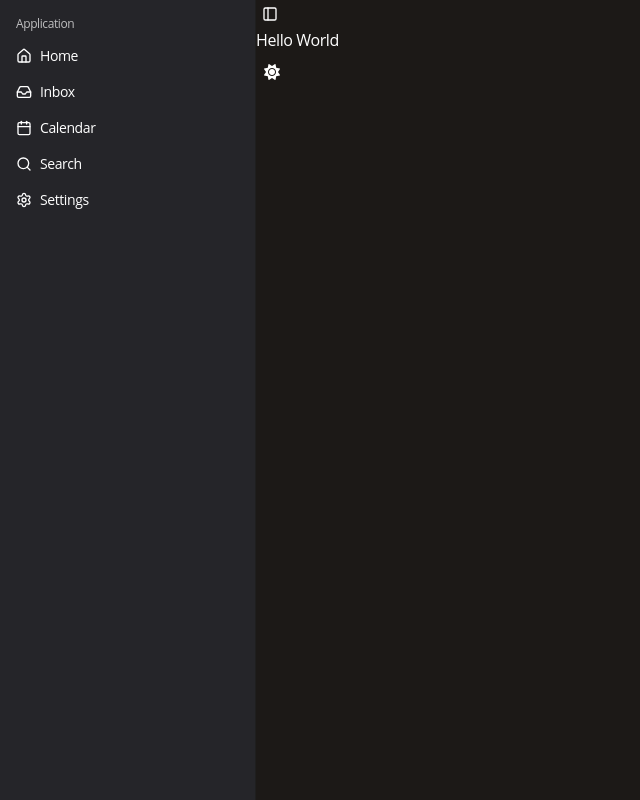
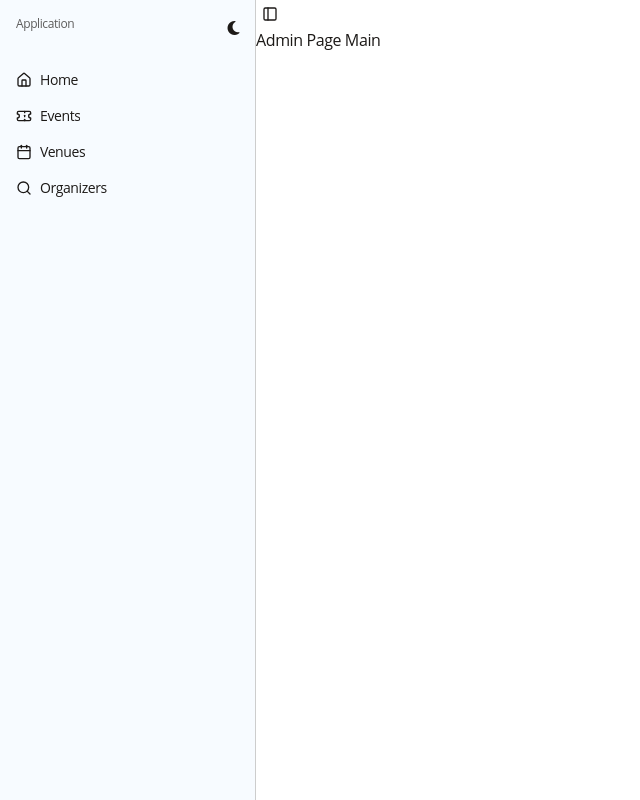
Before and after one commit to Astronaut1984/E7gezly-Event, a React (Vite) app in the folder front end/: page /admin in a window 1280 px wide. Shown: the whole page, without its empty margins (0-640 px from the left). Built offline with nearby package versions, Linux system fonts and the light colour scheme.

Commit message:
Added initial admin dashboard
Co-authored-by: Karim Nader <karimnader121@users.noreply.github.com>

```diff
--- a/front end/index.html
+++ b/front end/index.html
@@ -1,5 +1,5 @@
 <!DOCTYPE html>
-<html lang="en" class="dark">
+<html lang="en" class="">
   <head>
     <link
       rel="stylesheet"
--- a/front end/package.json
+++ b/front end/package.json
@@ -15,12 +15,14 @@
     "@radix-ui/react-separator": "^1.1.8",
     "@radix-ui/react-slot": "^1.2.4",
     "@radix-ui/react-tooltip": "^1.2.8",
+    "@reduxjs/toolkit": "^2.11.1",
     "@tailwindcss/vite": "^4.1.17",
     "class-variance-authority": "^0.7.1",
     "clsx": "^2.1.1",
     "lucide-react": "^0.556.0",
     "react": "^19.2.0",
     "react-dom": "^19.2.0",
+    "react-redux": "^9.2.0",
     "react-router-dom": "^7.9.6",
     "tailwind-merge": "^3.4.0",
     "tailwindcss": "^4.1.17"
--- a/front end/src/App.jsx
+++ b/front end/src/App.jsx
@@ -7,7 +7,11 @@ import SignUp from "./pages/sign up/signup.jsx";
 import Events from "./pages/events/Events.jsx";
 import "./index.css";
 import User from "./pages/dashboards/user-dashboard/User";
-import Admin from "./pages/dashboards/admin-dashboard/Admin";
+import AdminEvents from "./pages/dashboards/admin-dashboard/adminEvents";
+import { Admin, AdminSideBar } from "./pages/dashboards/admin-dashboard/Admin";
+import Layout from "./components/Layout";
+import AdminVenues from "./pages/dashboards/admin-dashboard/adminVenues";
+import AdminOrg from "./pages/dashboards/admin-dashboard/adminOrg";
 
 function App() {
   return (
@@ -17,7 +21,12 @@ function App() {
       <Route path="/signup" element={<SignUp />} />
       <Route path="/events" element={<Events />} />
       <Route path="/user" element={<User />} />
-      <Route path="/admin" element={<Admin />} />
+      <Route path="/admin" element={<Layout sidebar={<AdminSideBar />} />}>
+        <Route path="/admin" index element={<Admin />} />
+        <Route path="/admin/venues" element={<AdminVenues />} />
+        <Route path="/admin/events" element={<AdminEvents />} />
+        <Route path="/admin/org" element={<AdminOrg />} />
+      </Route>
     </Routes>
   );
 }
--- a/front end/src/components/Layout.jsx
+++ b/front end/src/components/Layout.jsx
@@ -1,12 +1,13 @@
 import { SidebarProvider, SidebarTrigger } from "./ui/sidebar";
+import { Outlet } from "react-router-dom";
 
 export default function Layout({ children, sidebar }) {
   return (
     <SidebarProvider>
-      {sidebar}
+      <div>{sidebar}</div>
       <main>
         {sidebar && <SidebarTrigger />}
-        {children}
+        <Outlet />
       </main>
     </SidebarProvider>
   );
--- a/front end/src/components/NavBar.jsx
+++ b/front end/src/components/NavBar.jsx
@@ -1,26 +1,15 @@
 import { Routes, NavLink, useLocation } from "react-router-dom";
 import { useState } from "react";
+import { useDispatch, useSelector } from "react-redux";
+import { toggleTheme,setTheme } from "@/store/themeSlice";
 
 export default function NavBar() {
-  const HOVER_COLOR = "hover:text-blue-950";
-  const [isDark, setIsDark] = useState(() => {
-    try {
-      const saved = localStorage.getItem("theme");
-      if (saved) return saved === "dark";
-    } catch (e) {}
-    return (
-      typeof window !== "undefined" &&
-      window.matchMedia &&
-      window.matchMedia("(prefers-color-scheme: dark)").matches
-    );
-  });
-  const [darkMode, toggleDarkMode] = useState(true);
+  const dispatch = useDispatch();
+  dispatch(setTheme(useSelector((state) => state.theme.dark)))
+  const dark = useSelector((state) => state.theme.dark);
+
   const location = useLocation();
 
-  function toggleDark() {
-    setIsDark((v) => !v);
-    document.documentElement.classList.toggle("dark");
-  }
   return (
     <div className="z-10 fixed w-full bg-card text-primary items-center flex justify-between p-1">
       <div className="ml-5">
@@ -35,12 +24,11 @@ export default function NavBar() {
         <NavBtn link="/login" title="Login" />
         <NavBtn link="/signup" title="Sign up" />
         <button
-          onClick={toggleDark}
-          aria-label={isDark ? "Switch to light mode" : "Switch to dark mode"}
+          onClick={() => dispatch(toggleTheme())}
           className="p-2 rounded hover:bg-gray-200 dark:hover:bg-gray-700 transition-colors duration-200"
         >
           <i
-            className={`fa-solid ${isDark ? "fa-sun" : "fa-moon"} text-base`}
+            className={`fa-solid ${dark ? "fa-sun" : "fa-moon"} text-base`}
           ></i>
         </button>
       </nav>
--- a/front end/src/main.jsx
+++ b/front end/src/main.jsx
@@ -3,13 +3,17 @@ import ReactDOM from "react-dom/client";
 import { BrowserRouter } from "react-router";
 import App from "./App";
 import { UserProvider } from "./UserContext.jsx";
+import { Provider } from "react-redux";
+import { store } from "./store";
 
 const root = document.getElementById("root");
 
 ReactDOM.createRoot(root).render(
-  <BrowserRouter>
+  <Provider store={store}>
     <UserProvider>
-      <App />
+      <BrowserRouter>
+        <App />
+      </BrowserRouter>
     </UserProvider>
-  </BrowserRouter>
+  </Provider>
 );
--- a/front end/src/pages/dashboards/admin-dashboard/Admin.jsx
+++ b/front end/src/pages/dashboards/admin-dashboard/Admin.jsx
@@ -1,5 +1,5 @@
 import Layout from "@/components/Layout";
-import { Calendar, Home, Inbox, Search, Settings } from "lucide-react";
+import { Calendar, Home, Ticket, Search, Settings } from "lucide-react";
 import {
   SidebarContent,
   SidebarGroup,
@@ -9,77 +9,71 @@ import {
   SidebarMenu,
   SidebarMenuButton,
   Sidebar,
+  SidebarHeader,
 } from "@/components/ui/sidebar";
-import NavBar from "@/components/NavBar";
-import { useState } from "react";
+import { useDispatch, useSelector } from "react-redux";
+import { toggleTheme, setTheme } from "@/store/themeSlice";
+import { NavLink } from "react-router-dom";
 
-export default function Admin() {
-  const [isDark, toggleDarkMode] = useState(true);
-
-  function toggleDark() {
-    toggleDarkMode((prev) => !prev);
-    document.documentElement.classList.toggle("dark");
-  }
-
-  return (
-    <Layout sidebar={<AdminSideBar />}>
-      <h1>Hello World</h1>{" "}
-      <button
-        onClick={toggleDark}
-        aria-label={isDark ? "Switch to light mode" : "Switch to dark mode"}
-        className="p-2 rounded hover:bg-gray-200 dark:hover:bg-gray-700 transition-colors duration-200"
-      >
-        <i
-          className={`fa-solid ${isDark ? "fa-sun" : "fa-moon"} text-base`}
-        ></i>
-      </button>
-    </Layout>
-  );
+export function Admin() {
+  return <h1>Admin Page Main</h1>;
 }
 
 const items = [
   {
     title: "Home",
-    url: "#",
+    url: "/admin",
     icon: Home,
   },
   {
-    title: "Inbox",
-    url: "#",
-    icon: Inbox,
+    title: "Events",
+    url: "/admin/events",
+    icon: Ticket,
   },
   {
-    title: "Calendar",
-    url: "#",
+    title: "Venues",
+    url: "/admin/venues",
     icon: Calendar,
   },
   {
-    title: "Search",
-    url: "#",
+    title: "Organizers",
+    url: "/admin/org",
     icon: Search,
-  },
-  {
-    title: "Settings",
-    url: "#",
-    icon: Settings,
   },
 ];
 
 export function AdminSideBar() {
+  const dispatch = useDispatch();
+  dispatch(setTheme(useSelector((state) => state.theme.dark)));
+  const dark = useSelector((state) => state.theme.dark);
+
   return (
     <Sidebar>
+      <SidebarHeader>
+        <div className="flex justify-between">
+          <SidebarGroupLabel>Application</SidebarGroupLabel>
+          <button
+            onClick={() => dispatch(toggleTheme())}
+            aria-label={dark ? "Switch to light mode" : "Switch to dark mode"}
+            className="p-2 rounded hover:bg-gray-200 dark:hover:bg-gray-700 transition-colors duration-200"
+          >
+            <i
+              className={`fa-solid ${dark ? "fa-sun" : "fa-moon"} text-base`}
+            ></i>
+          </button>
+        </div>
+      </SidebarHeader>
       <SidebarContent>
         <SidebarGroup>
-          <SidebarGroupLabel>Application</SidebarGroupLabel>
           <SidebarGroupContent>
             <SidebarMenu>
               {items.map((item) => (
                 <SidebarMenuItem key={item.title}>
                   <SidebarMenuButton asChild>
-                    <a href={item.url}>
+                    <NavLink to={item.url}>
                       <item.icon />
                       <span>{item.title}</span>
-                    </a>
+                    </NavLink>
                   </SidebarMenuButton>
                 </SidebarMenuItem>
               ))}
--- /dev/null
+++ b/front end/src/pages/dashboards/admin-dashboard/AdminOrg.jsx
@@ -0,0 +1,3 @@
+export default function AdminOrg(){
+    return <h1>Organizers</h1>
+}
--- /dev/null
+++ b/front end/src/pages/dashboards/admin-dashboard/AdminVenues.jsx
@@ -0,0 +1,3 @@
+export default function AdminVenues(){
+    return <h1>Venues</h1>
+}
--- /dev/null
+++ b/front end/src/pages/dashboards/admin-dashboard/adminEvents.jsx
@@ -0,0 +1,3 @@
+export default function AdminEvents() {
+  return <h1>Events</h1>;
+}
--- /dev/null
+++ b/front end/src/store/index.jsx
@@ -0,0 +1,8 @@
+import { configureStore } from "@reduxjs/toolkit";
+import themeReducer from "./themeSlice";
+
+export const store = configureStore({
+  reducer: {
+    theme: themeReducer,
+  },
+});
--- /dev/null
+++ b/front end/src/store/themeSlice.jsx
@@ -0,0 +1,26 @@
+import { createSlice } from "@reduxjs/toolkit";
+
+const initialState = {
+  dark: localStorage.getItem("dark") === "true" || false,
+};
+
+const themeSlice = createSlice({
+  name: "theme",
+  initialState :initialState ,
+  reducers: {
+    toggleTheme(state) {
+      state.dark = !state.dark;
+      localStorage.setItem("dark", state.dark.toString());
+      // optionally toggle <html> class immediately
+      document.documentElement.classList.toggle("dark", state.dark);
+    },
+    setTheme(state, action) {
+      state.dark = action.payload;
+      localStorage.setItem("dark", state.dark.toString());
+      document.documentElement.classList.toggle("dark", state.dark);
+    },
+  },
+});
+
+export const { toggleTheme, setTheme } = themeSlice.actions;
+export default themeSlice.reducer;
```
Also changed, not shown: 1 other file (tests, documents, lock files or other folders).
